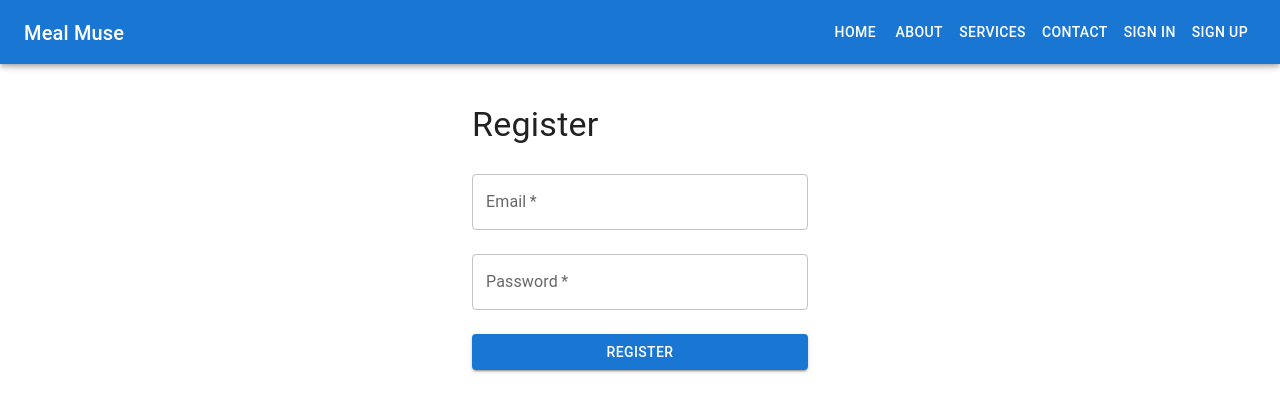
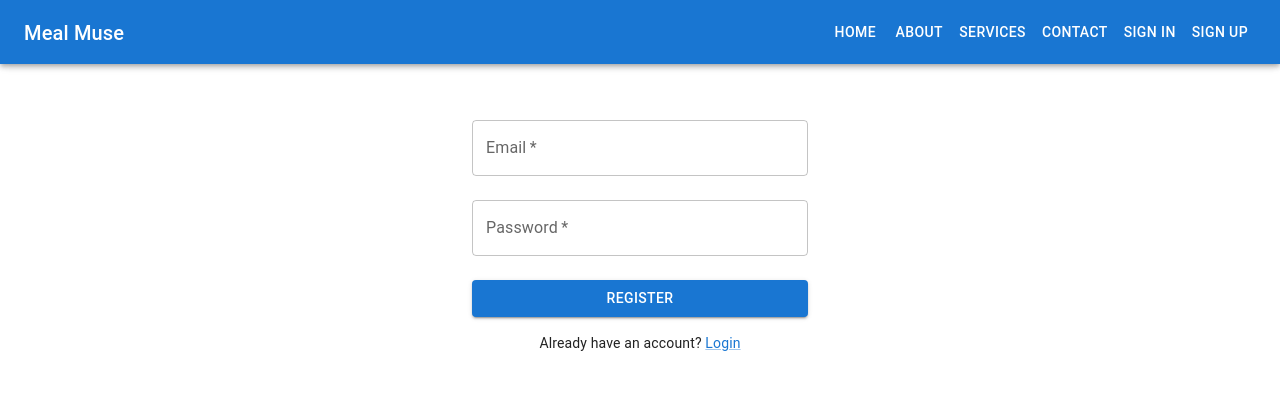
Before and after one commit to uocli/RecipeMate, a React (Create React App) app in the folder frontend/: page /signup in a window 1280 px wide. Shown: the top 412 px of the page. Built offline with nearby package versions, Linux system fonts and the light colour scheme.

Commit message:
Updated RegisterForm.js to include a link to the Login page

```diff
--- a/frontend/src/components/RegisterForm.js
+++ b/frontend/src/components/RegisterForm.js
@@ -1,5 +1,5 @@
 import React, { useState } from "react";
-import { TextField, Button, Box, Typography, Alert, Link } from "@mui/material";
+import { TextField, Button, Box, Alert, Link, Typography } from "@mui/material";
 import axios from "axios";
 import { getCsrfToken } from "../utils/CsrfCookie";
 
@@ -64,15 +64,11 @@ const RegisterForm = () => {
             onSubmit={handleSubmit}
             sx={{ maxWidth: 400, margin: "auto", padding: 4 }}
         >
-            <Typography variant="h4" gutterBottom>
-                Register
-            </Typography>
-
             {error && <Alert severity="error">{error}</Alert>}
             {success ? (
                 <Alert severity="success">
                     You have successfully registered. Go to{" "}
-                    <Link href="/login" underline="hover">
+                    <Link href={"/login"} underline="hover">
                         login
                     </Link>{" "}
                     page to login.
@@ -109,6 +105,16 @@ const RegisterForm = () => {
                     >
                         Register
                     </Button>
+                    <Typography
+                        variant="body2"
+                        align="center"
+                        style={{ marginTop: "16px" }}
+                    >
+                        Already have an account?{" "}
+                        <Link href={"/login"} underline="always">
+                            Login
+                        </Link>
+                    </Typography>
                 </>
             )}
         </Box>
```
